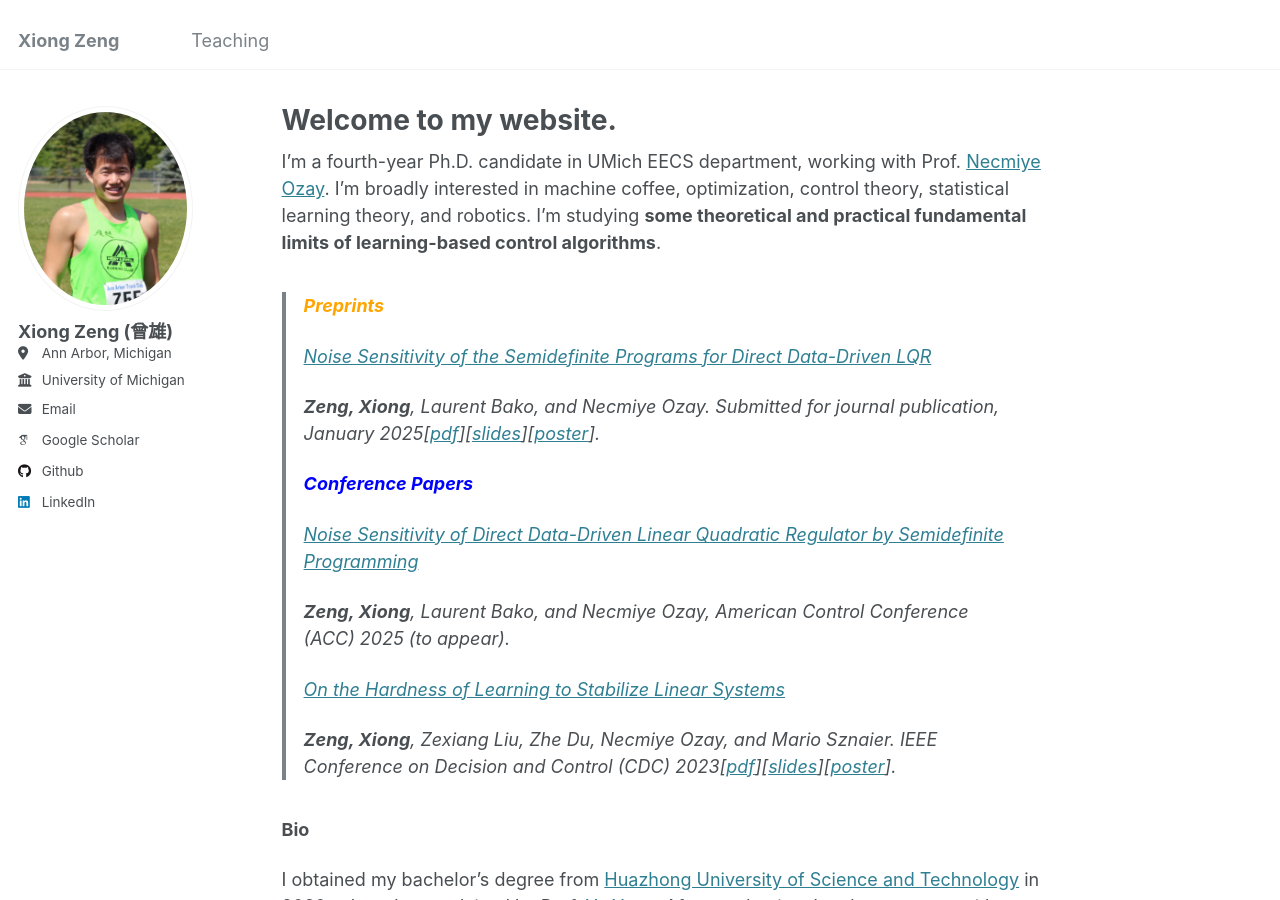
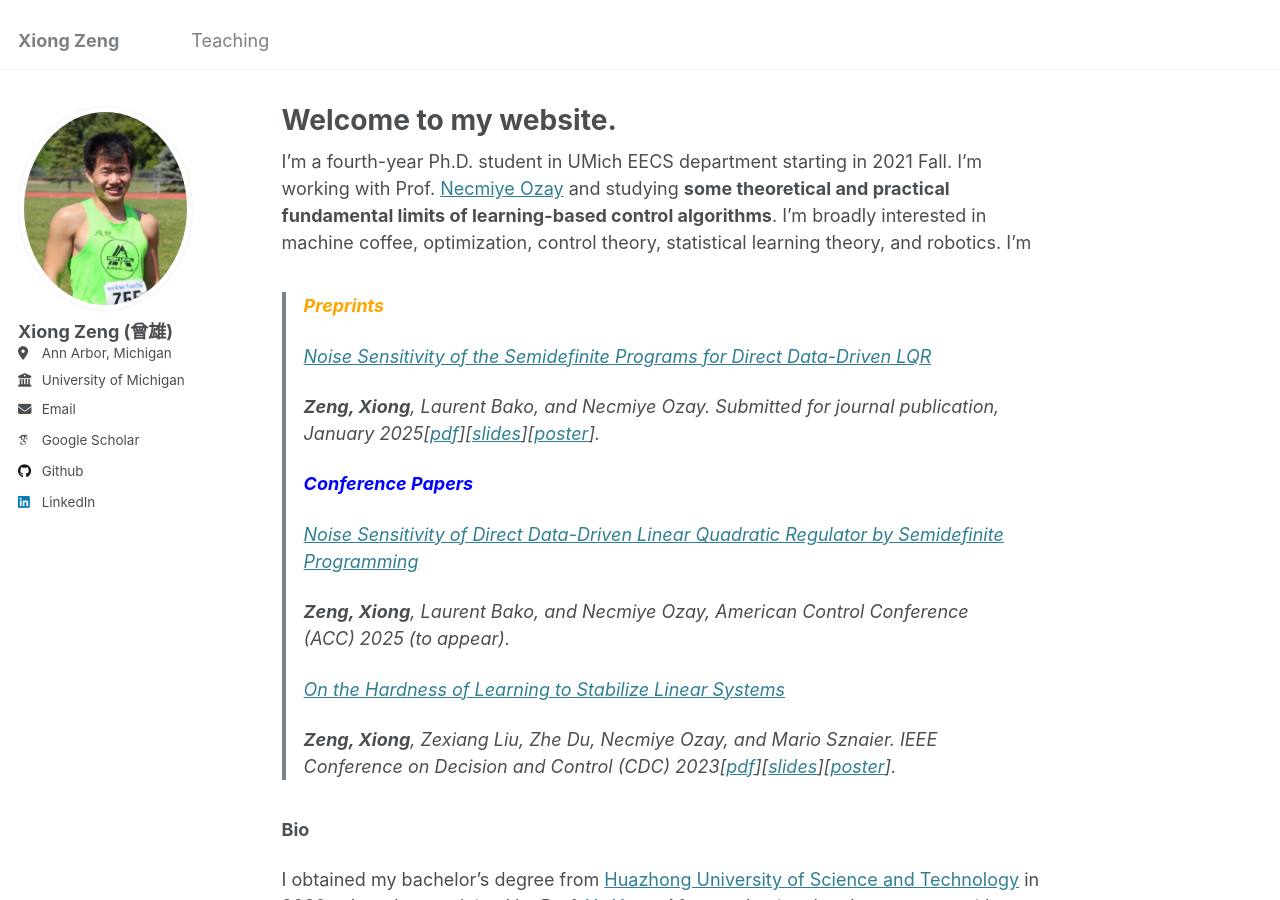
Before and after one commit to zengxiong111/zengxiong.github.io, a Jekyll site: the page built from _pages/about.md, in a window 1280 px wide and 900 px high. Built offline with Jekyll 4.4.1, drawn with Linux system fonts in a browser that asks for light colours; some web fonts are replaced.

Commit message:
Update about.md

```diff
--- a/_pages/about.md
+++ b/_pages/about.md
@@ -7,7 +7,7 @@
   - /about.html
 ---
 
-I'm a fourth-year Ph.D. candidate in UMich EECS department, working with Prof. <a href="https://web.eecs.umich.edu/~necmiye/" target="_blank">Necmiye Ozay</a>. I'm broadly interested in machine coffee, optimization, control theory, statistical learning theory, and robotics. I'm studying **some theoretical and practical fundamental limits of learning-based control algorithms**.
+I'm a fourth-year Ph.D. student in UMich EECS department starting in 2021 Fall. I'm working with Prof. <a href="https://web.eecs.umich.edu/~necmiye/" target="_blank">Necmiye Ozay</a> and studying **some theoretical and practical fundamental limits of learning-based control algorithms**. I'm broadly interested in machine coffee, optimization, control theory, statistical learning theory, and robotics. I'm
 
 
 ><span style="color:orange">**Preprints**</span>
```
